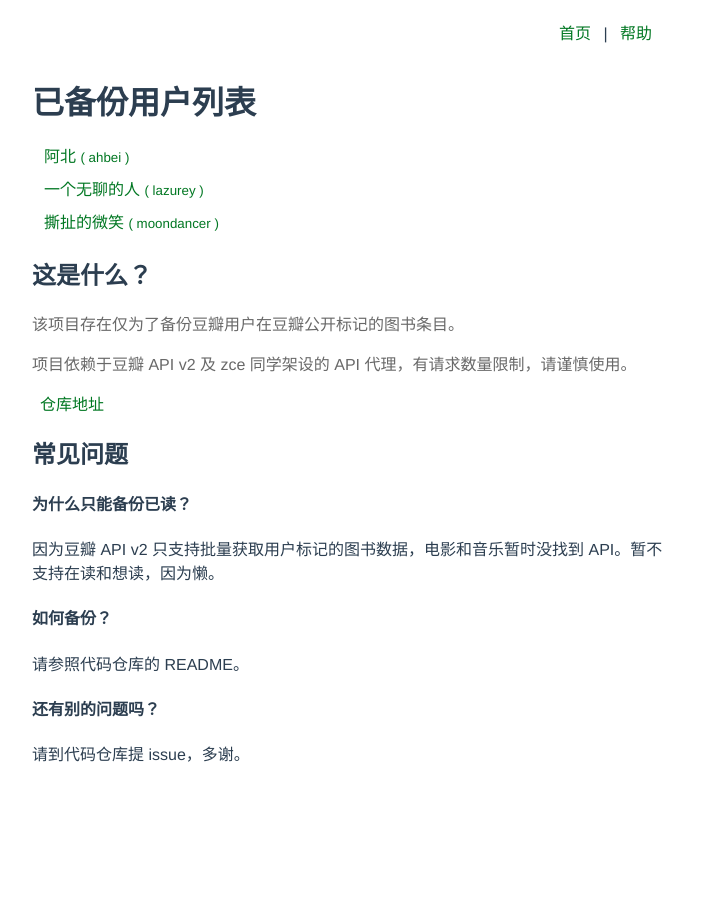
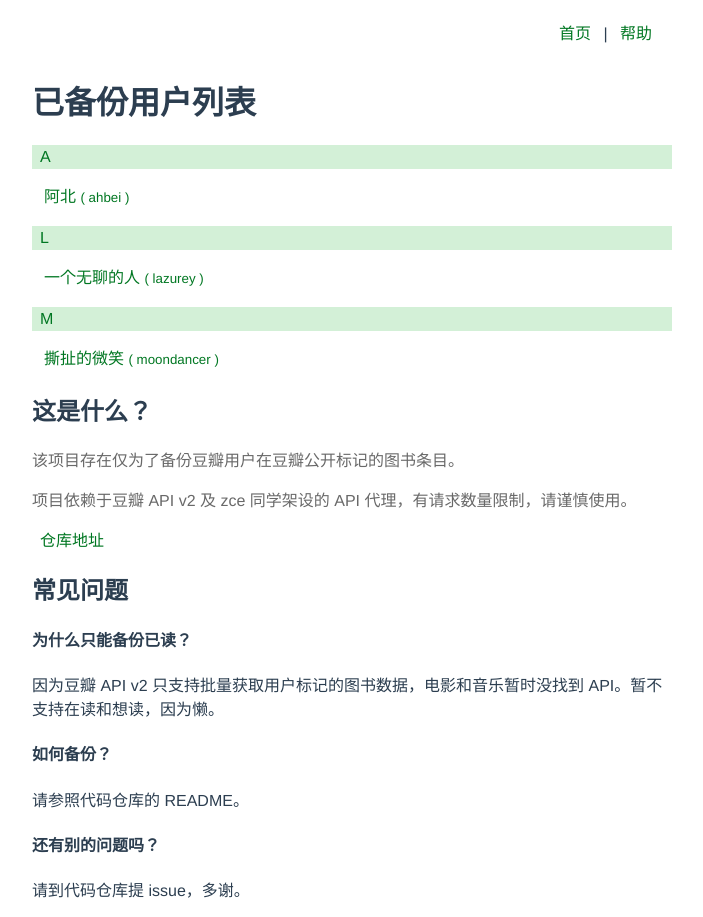
Before and after one commit to douban-republic/archive, a Vue app: page / in a window 1280 px wide. Shown: the whole page, without its empty margins (288-991 px from the left). Before the commit the page ends 800 px from the top, so only its background shows below. Built offline with nearby package versions, Linux system fonts and the light colour scheme.

Commit message:
group user by id

```diff
--- a/src/components/UserList.vue
+++ b/src/components/UserList.vue
@@ -1,24 +1,42 @@
 <template>
   <ul>
-    <li v-for="user in users">
-      <router-link :to="'/people/' + user.id">
-        {{ user.name }} <small>( {{ user.id }} )</small>
-      </router-link>
+    <li v-for="letter in firstLetters">
+      <p class="letter-label">{{ letter.toUpperCase() }}</p>
+      <ul>
+        <li v-for="user in groupedUsers[letter]">
+          <router-link :to="'/people/' + user.id">
+            {{ user.name }} <small>( {{ user.id }} )</small>
+          </router-link>
+        </li>
+      </ul>
     </li>
   </ul>
 </template>
 
 <script lang="ts">
-  import { Component, Vue } from "vue-property-decorator";
   import { USER_LIST, UserBasicInfo } from "@/constant/users";
+  import { groupBy, keys } from "lodash";
 
-  @Component
-  export default class UserList extends Vue {
-    public users: UserBasicInfo[] = USER_LIST;
-  }
+  export default {
+    name: "UserList",
+    data() {
+      const groupedUsers = groupBy(USER_LIST, (user: UserBasicInfo) => user.id.substr(0, 1));
+      return {
+        firstLetters: keys(groupedUsers),
+        groupedUsers,
+      };
+    }
+  };
+
 </script>
 
 <style scoped lang="less">
+  .letter-label {
+    background-color: rgba(71, 191, 88, 0.24);
+    line-height: 24px;
+    padding-left: 8px;
+    color: #072;
+  }
   ul {
     list-style: none;
     padding: 0;
@@ -26,12 +44,14 @@
 
     li {
       margin-bottom: 8px;
+
       a {
         display: inline-block;
         padding: 0 12px;
         line-height: 24px;
         color: #072;
         text-decoration: none;
+
         &:hover {
           background-color: #072;
           color: #fff;
```
Also changed, not shown: 10 other files (tests, documents, lock files or other folders).
